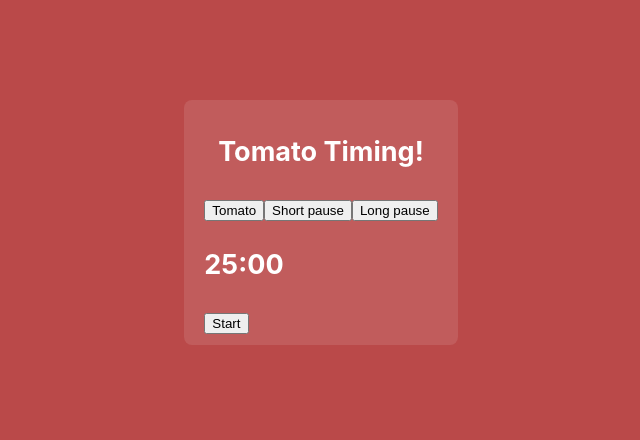
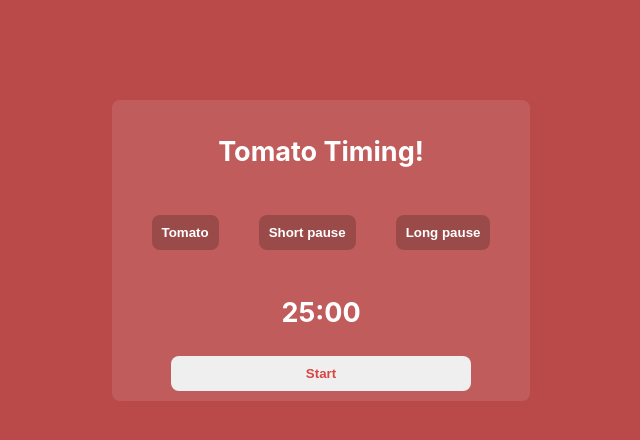
Before and after one commit to Alten-PRRMRC/PomodoroFocus, an Angular app: page / in a window 1280 px wide. Shown: the top 440 px of the page, without its empty margins (329-969 px from the left). Built offline with nearby package versions, Linux system fonts and the light colour scheme.

Commit message:
Update timer component style

```diff
--- a/src/timer/timer.component.css
+++ b/src/timer/timer.component.css
@@ -0,0 +1,36 @@
+button {
+  border: none;
+  font-weight: bold;
+  padding: 10px;
+  border-radius: 8px;
+  color: #db4444;
+  width: 300px;
+}
+
+button:hover {
+  background-color: rgba(255, 255, 255);
+  font-weight: bold;
+}
+
+section > section > button {
+  width: auto;
+  margin: 20px;
+  background-color: rgba(0, 0, 0, 0.2);
+  color: white;
+}
+
+section > section > button:hover {
+  background-color: rgba(0, 0, 0, 0.1);
+}
+
+section {
+  display: flex;
+  align-items: center;
+  flex-direction: column;
+}
+
+section > section {
+  display: flex;
+  flex-direction: row;
+  justify-content: space-between;
+}
```
